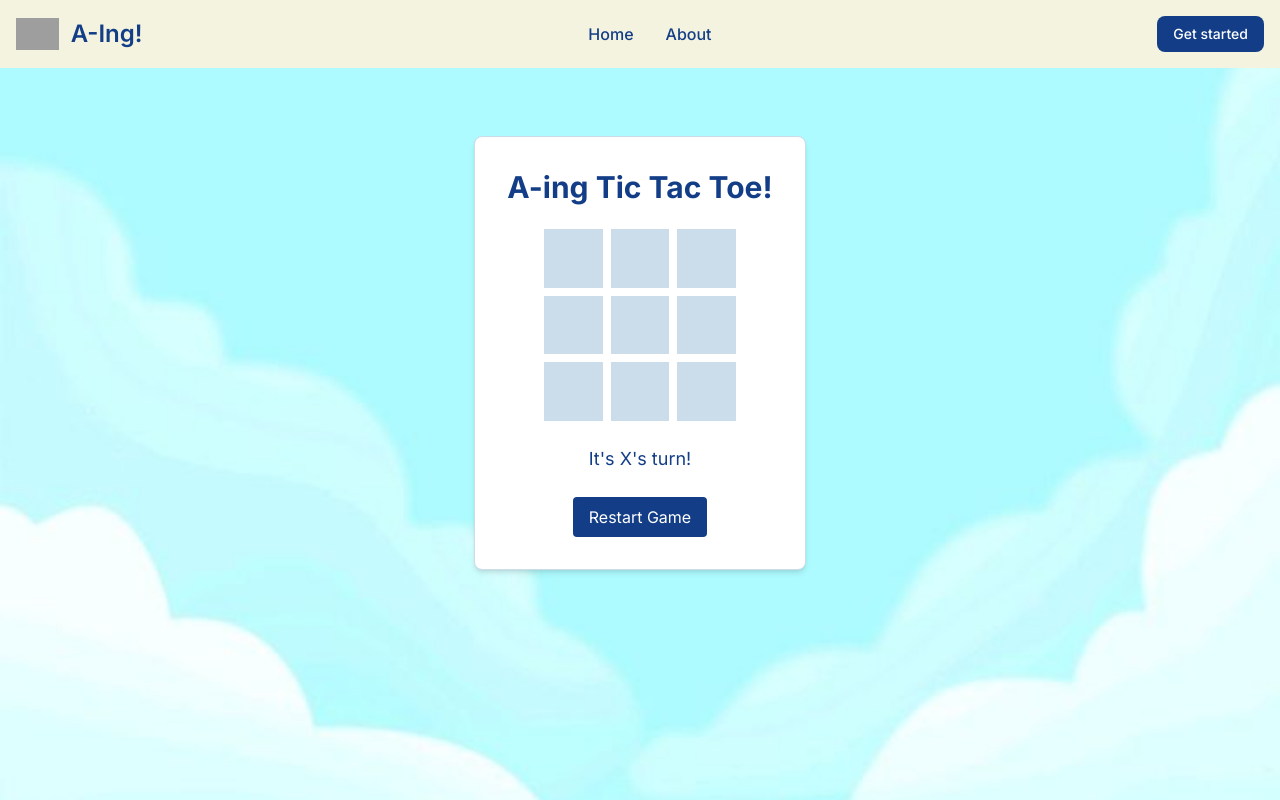
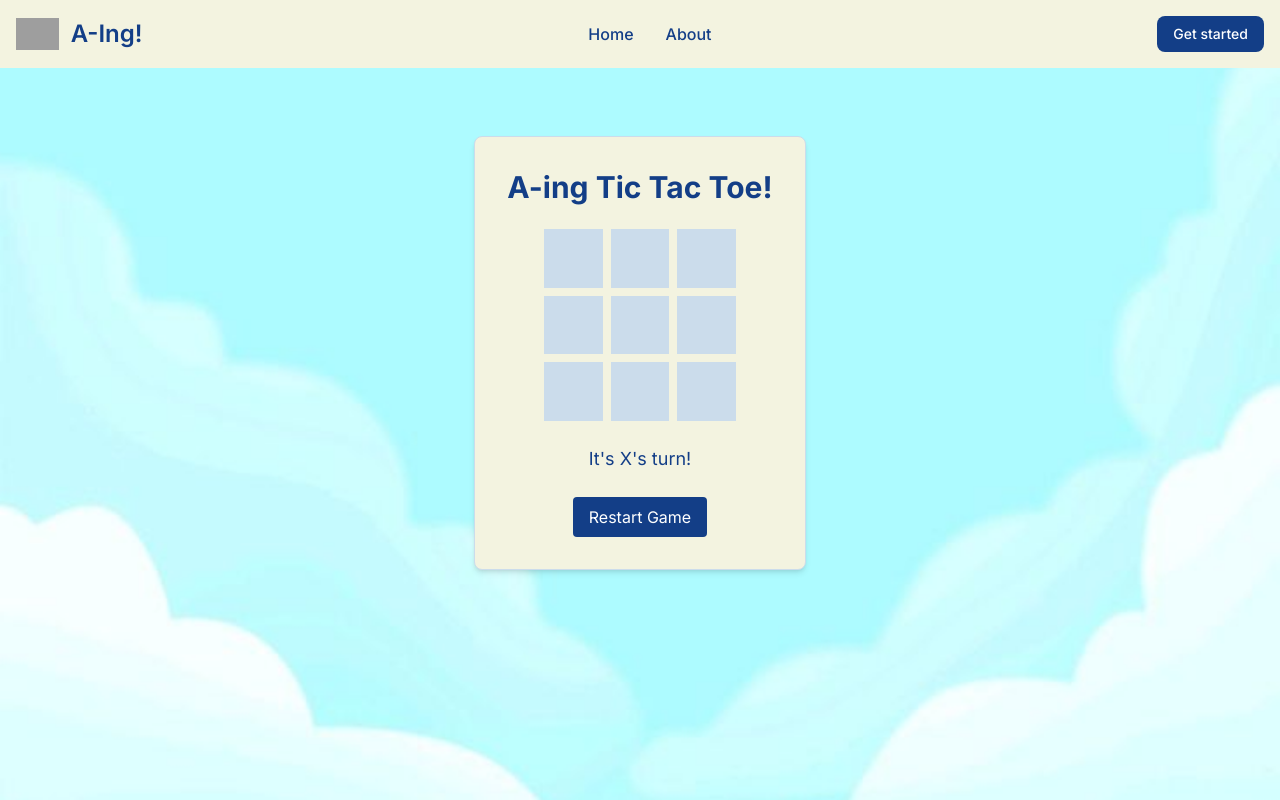
Before and after one commit to lulultfh/HO2_FE_LuluLuthfiah, a Next.js app: page /main in a window 1280 px wide. Built offline with nearby package versions, Linux system fonts and the light colour scheme; grey boxes are pictures that could not be loaded.

Commit message:
refactor: update main bg

```diff
--- a/src/app/main/page.tsx
+++ b/src/app/main/page.tsx
@@ -51,7 +51,7 @@ export default function TicTacToe() {
   };
 
   return (
-      <main className="flex flex-col items-center mt-24 gap-6 bg-white border border-[#CBDCEB] rounded-lg p-8 mx-auto w-fit shadow-md">
+      <main className="flex flex-col items-center mt-24 gap-6 bg-[#F3F3E0] border border-[#CBDCEB] rounded-lg p-8 mx-auto w-fit shadow-md">
         <h1 className="text-3xl font-bold text-[#133E87]">A-ing Tic Tac Toe!</h1>
         <div className="grid grid-cols-3 gap-2 w-48 h-48">
           {gameState.map((cell, index) => (
```
